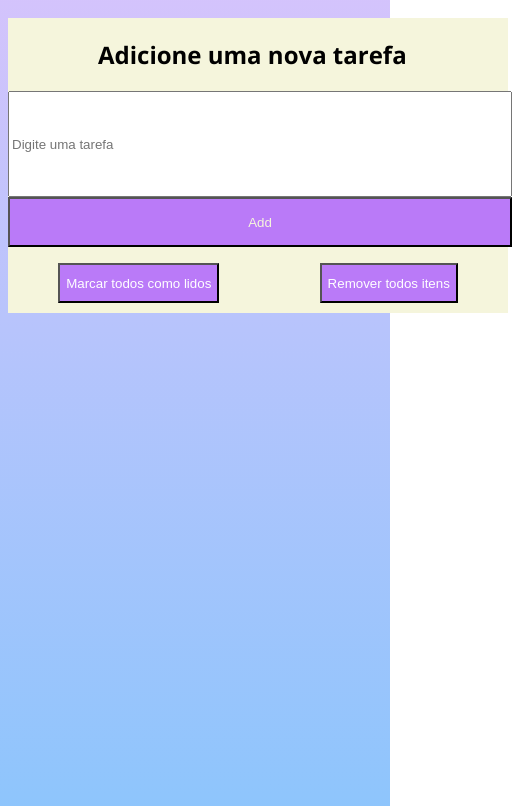
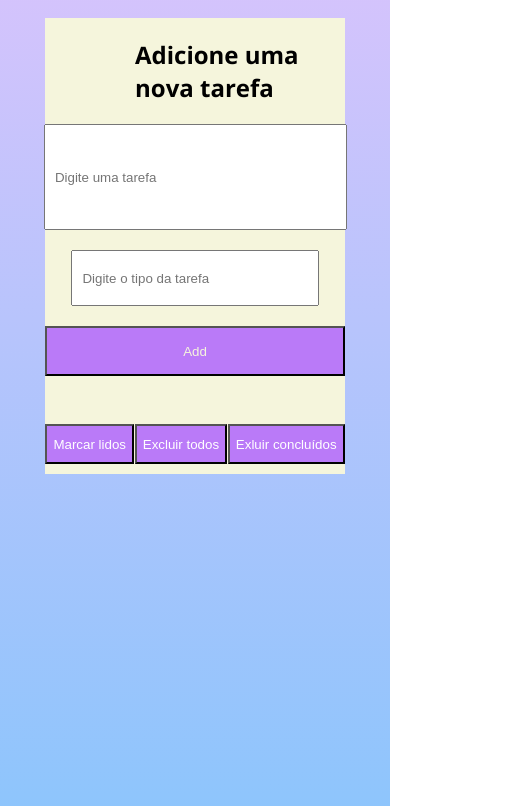
Before and after one commit to emamaia/Projeto-II, a plain HTML site: page index.html in a window 390 px wide. Shown: the part 146-952 px from the top of the page, 512 px wide, since content can reach past the window. Drawn offline with nearby package versions, Linux system fonts and the light colour scheme.

Commit message:
Adiciona botão exclui tarefas feitas e etiqueta à tarefa

```diff
--- a/css/style.css
+++ b/css/style.css
@@ -27,12 +27,21 @@ h2{
 
 .formulario {
     width: 100%;
-
+    display: flex;
+    align-items: center;
+    flex-direction: column;
 }
 
 #input__usuario {
-    width: 496px;
+    width: 480px;
     height: 100px;;
+}
+
+#input__etiqueta {
+    width: 240px;
+    height: 50px;
+    margin-top:20px;
+    margin-bottom: 20px;
 }
 
 #input__botao {
@@ -52,6 +61,13 @@ h2{
     list-style: none;
     display: flex;
     justify-content: space-between;
+}
+
+.etiqueta {
+    color: beige;
+    background-color: #ba7af8;
+    font-size: 11px;
+    margin-right: 0;
 }
 
 .erro {
@@ -89,3 +105,14 @@ h2{
 .remove__lista {
     display: none;
 }
+
+
+@media (max-width: 640px) {
+    .container__lista, .container__geral, #botoes {
+        width: 300px;
+        }
+    #input__usuario {
+        width: 295px;
+    }
+
+}
--- a/index.html
+++ b/index.html
@@ -21,7 +21,8 @@
             </h2>
 
             <form class='formulario' id='formulario'>
-                    <input id='input__usuario' type="text" placeholder="Digite uma tarefa">
+                    <input id='input__usuario' type="text" placeholder="  Digite uma tarefa">
+                    <input id='input__etiqueta' type="select" placeholder='  Digite o tipo da tarefa'">
 
                     <button id='input__botao'>Add</button>
                     <p id='msg__erro'></p>
--- a/js/script.js
+++ b/js/script.js
@@ -6,21 +6,27 @@ const erro = document.getElementById('msg__erro')
 const botoes = document.getElementById('botoes')
 const botaoRemover = document.createElement('button')
 const botaoFeitos = document.createElement('button')
+const botaoExlcuiCheck = document.createElement('button')
 let dragging
 botoes.appendChild(botaoFeitos)
 botoes.appendChild(botaoRemover)
+botoes.appendChild(botaoExlcuiCheck)
 
 botaoFeitos.classList.add('botao__feitos')
 botaoRemover.classList.add('botao__remover')
+botaoExlcuiCheck.classList.add('botao__feitos')
 
-botaoFeitos.textContent= 'Marcar todos como lidos'
-botaoRemover.textContent= 'Remover todos itens'
+botaoFeitos.textContent= 'Marcar lidos'
+botaoRemover.textContent= 'Excluir todos'
+botaoExlcuiCheck.textContent= 'Exluir concluídos'
 
 formulario.addEventListener('submit', function(evento){
     evento.preventDefault()
 
     const inputUsuario= document.getElementById('input__usuario')
     const itemLista = inputUsuario.value
+    const inputEtiqueta = document.getElementById('input__etiqueta')
+    const intemEtiqueta = inputEtiqueta.value
 
     if(itemLista.trim()===''){
         erro.classList.add('erro')
@@ -28,10 +34,17 @@ formulario.addEventListener('submit', function(evento){
     } else {
         erro.classList.remove('erro')
         erro.textContent=''
+
         let lista = document.createElement('li')
         listaTarefas.appendChild(lista)
         lista.classList.add('linha')
         lista.textContent= itemLista
+
+        let etiqueta = document.createElement('p')
+        lista.appendChild(etiqueta)
+        etiqueta.textContent= intemEtiqueta
+        etiqueta.classList.add('etiqueta')
+
         const botaoX = document.createElement('button')
         lista.appendChild(botaoX)
         botaoX.textContent= 'x'
@@ -52,6 +65,12 @@ formulario.addEventListener('submit', function(evento){
            lista.remove()
         })
 
+        botaoExlcuiCheck.addEventListener('click', function(){
+            if(lista.classList.contains('check__tarefa') || listaTarefas.classList.contains('check__tarefa') ){
+                lista.remove()
+            }
+        })
+
         containerLista.setAttribute('draggable', true)
         listaTarefas.setAttribute('draggable', true)
         lista.setAttribute('draggable', true)
@@ -70,6 +89,8 @@ formulario.addEventListener('submit', function(evento){
             dragging=null
         })
 
+
+
     }
 
     formulario.reset()
@@ -85,5 +106,3 @@ botaoFeitos.addEventListener('click', function(){
             botaoFeitos.textContent="Desfazer"
         }
 })
-
-// comentario
```
Lines whose indentation alone changed are shown as unchanged.
